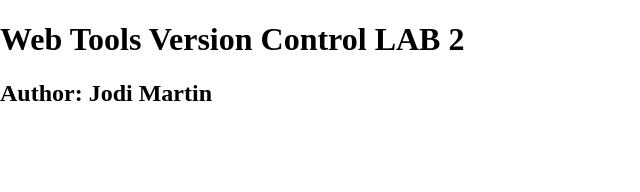
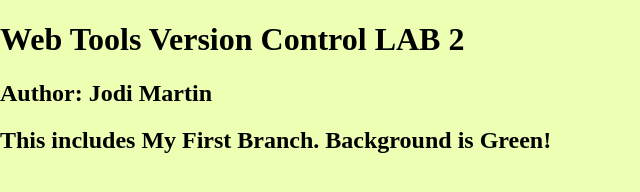
Before and after one commit to jawortjl/GithubAppLab, a plain HTML site: page index.html in a window 1280 px wide. Shown: the whole page, without its empty margins (0-640 px from the left). Drawn offline with nearby package versions, Linux system fonts and the light colour scheme.

Commit message:
First commit on master
Added green background and new h2 tag.

```diff
--- a/_css/main.css
+++ b/_css/main.css
@@ -8,6 +8,7 @@ html {
   -webkit-text-size-adjust: 100%;
 }
 html, body  {
+    background-color: #ecffb3;
 	margin: 0;
 }
 /* Correct `block` display not defined in IE 8/9.*/
--- a/index.html
+++ b/index.html
@@ -16,6 +16,7 @@
     <header>
 	<h1>Web Tools Version Control LAB 2</h1>
     <h2>Author: Jodi Martin</h2>
+    <h2>This includes My First Branch. Background is Green!</h2>
     </header>
     <nav id="pageNav">
     </nav>
```
